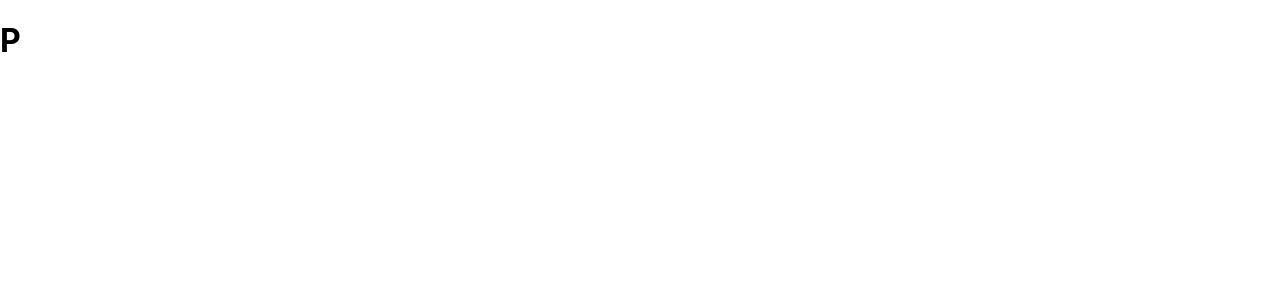
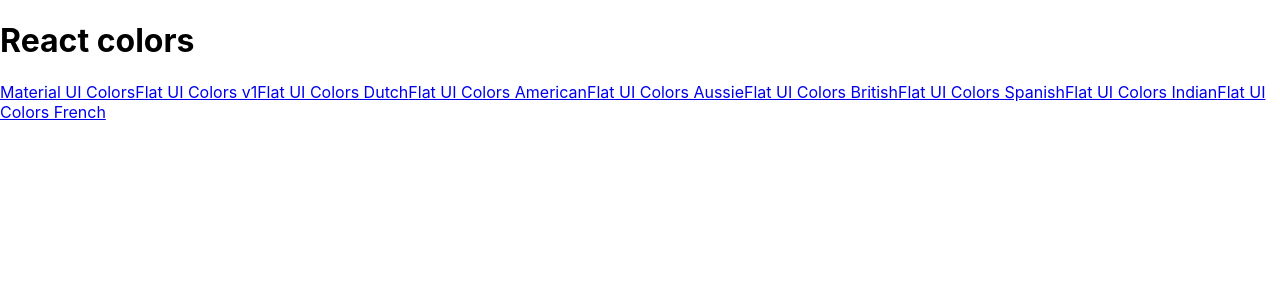
Before and after one commit to marinakosova/colors-react-app, a React (Create React App) app: page / in a window 1280 px wide. Shown: the top 300 px of the page. Built offline with nearby package versions, Linux system fonts and the light colour scheme.

Commit message:
feat: add Palette List

```diff
--- a/public/index.html
+++ b/public/index.html
@@ -23,7 +23,7 @@
       work correctly both with client-side routing and a non-root public URL.
       Learn how to configure a non-root public URL by running `npm run build`.
     -->
-    <title>Color Picker</title>
+    <title>UI Color Picker</title>
 </head>
 
 <body>
--- a/src/App.js
+++ b/src/App.js
@@ -1,6 +1,7 @@
 import React, { Component } from 'react';
 import { Route, Switch } from 'react-router-dom';
 import Palette from './Palette';
+import PaletteList from './PaletteList';
 import seedColors from './seedColors';
 import { generatePalette } from './colorHelpers';
 
@@ -13,7 +14,7 @@
   render() {
     return (
       <Switch>
-        <Route exact path="/" render={() => <h1>P</h1>} />
+        <Route exact path="/" render={() => <PaletteList palettes={seedColors} />} />
         <Route exact path="/palette/:id"
           render={routeProps => (
             <Palette palette={generatePalette(
@@ -23,9 +24,6 @@
           )}
         />
       </Switch>
-      // <div>
-      //   <Palette palette={generatePalette(seedColors[4])} />
-      // </div>
     );
   }
 }
--- a/src/Navbar.js
+++ b/src/Navbar.js
@@ -1,4 +1,5 @@
 import React, { Component } from 'react';
+import { Link } from 'react-router-dom';
 import Select from '@material-ui/core/Select';
 import MenuItem from '@material-ui/core/MenuItem';
 import Slider from 'rc-slider';
@@ -29,7 +30,7 @@
         return (
             <header className="Navbar">
                 <div className="logo">
-                    <a href="#">mycolorpicker</a>
+                    <Link to="/">uicolorpicker</Link>
                 </div>
                 <div className="slider-container">
                     <span>Level: {level}</span>
--- /dev/null
+++ b/src/PaletteList.js
@@ -0,0 +1,19 @@
+import React, { Component } from 'react';
+import { Link } from 'react-router-dom';
+
+class PaletteList extends Component {
+    render() {
+        const { palettes } = this.props;
+        console.log(palettes)
+        return (
+            <div>
+                <h1>React colors</h1>
+                {palettes.map(palette => (
+                    <Link to={`/palette/${palette.id}`}>{palette.paletteName}</Link>
+                ))}
+            </div>
+        );
+    }
+}
+
+export default PaletteList;
```
